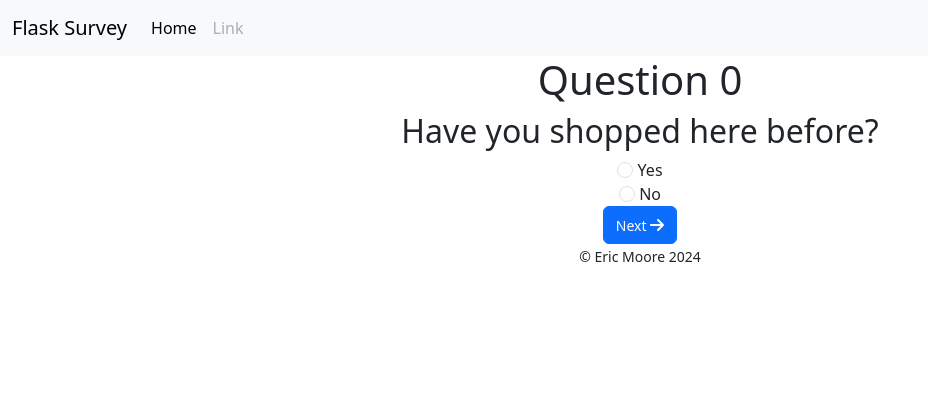
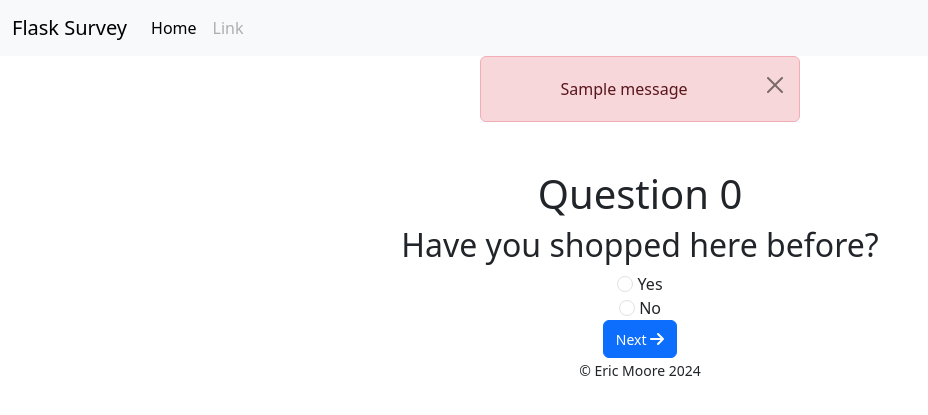
Before and after one commit to ericmoore0709/flask_survey, a Flask app: page /questions/0 in a window 1280 px wide. Shown: the top 415 px of the page, without its empty margins (0-928 px from the left). Run offline with Flask 3, Linux system fonts and the light colour scheme; one stand-in notice (Sample message) is shown.

Commit message:
Added session and flash, and fixed form bug

```diff
--- a/app.py
+++ b/app.py
@@ -1,4 +1,4 @@
-from flask import Flask, render_template, request, redirect, session
+from flask import Flask, render_template, request, redirect, session, flash
 from surveys import satisfaction_survey
 from uuid import uuid4
 
@@ -13,15 +13,20 @@ responses = []
 
 @app.get('/')
 def index():
+    session.pop('errors', default=None)
     responses.clear()
     return render_template('index.html', title='Index', survey=satisfaction_survey)
 
 
 @app.get('/questions/<int:id>')
 def question(id: int):
+    if len(responses) == len(satisfaction_survey.questions):
+        return redirect('/thanks')
+
     question = satisfaction_survey.questions[len(responses)]
 
     if id != len(responses):
+        flash('Invalid data access detected.', 'danger')
         return redirect('/questions/' + str(len(responses)))
 
     return render_template('question.html', title='Question ' + str(id), question=question)
@@ -36,7 +41,8 @@ def answer():
         return redirect('/questions/' + str(len(responses)))
 
     session.pop('errors', default=None)
-    responses.append(answer)
+
+    responses.append(answer.replace('_', ' '))
     if len(responses) >= len(satisfaction_survey.questions):
         return redirect('/thanks')
     return redirect('/questions/' + str(len(responses)))
@@ -44,4 +50,5 @@ def answer():
 
 @app.get('/thanks')
 def thanks():
+    session.pop('errors', default=None)
     return render_template('thanks.html')
--- a/templates/layout/base.html
+++ b/templates/layout/base.html
@@ -15,6 +15,7 @@
 <body>
     <div id="root" class="text-center">
         {% include 'layout/fragments/header.html' %}
+        {% include 'layout/fragments/flashes.html' %}
         {% block content %}<h1>Default Content</h1>{% endblock %}
         {% include 'layout/fragments/errors.html' %}
         {% include 'layout/fragments/footer.html' %}
--- /dev/null
+++ b/templates/layout/fragments/flashes.html
@@ -0,0 +1,12 @@
+{% block flashes %}
+{% with flashes = get_flashed_messages(with_categories=true) %}
+{% if flashes %}
+<div class="alert alert-danger alert-dismissible fade show rounded w-25 mt-0 mb-5 mx-auto" role="alert">
+    {% for category, flash in flashes %}
+    <div class={{'my-1 ' + category}}>{{flash}}</div>
+{% endfor %}
+<button type="button" class="btn-close" data-bs-dismiss="alert" aria-label="Close"></button>
+</div>
+{% endif %}
+{% endwith %}
+{% endblock %}
--- a/templates/question.html
+++ b/templates/question.html
@@ -10,8 +10,9 @@
     <h2>{{question.question}}</h2>
     {% for choice in question.choices %}
     <div class="w-25 mx-auto">
-        <input class="form-check-input" id={{choice}} type="radio" name="answer" value={{choice}} />
-        <label class="form-check-label" for={{choice}}>{{choice}}</label>
+        <input class="form-check-input" id={{choice|replace(' ', '_')}} type="radio" name="answer"
+            value={{choice|replace(' ', '_')}} />
+        <label class="form-check-label" for={{choice|replace(' ', '_')}}>{{choice}}</label>
     </div>
     {% endfor %}
     <button type="submit" class="btn btn-primary"><small>Next </small><i class="fa-solid fa-arrow-right"></i></button>
```
